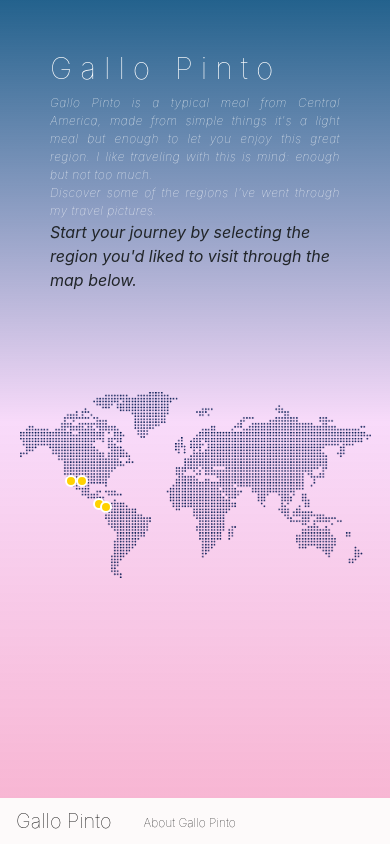
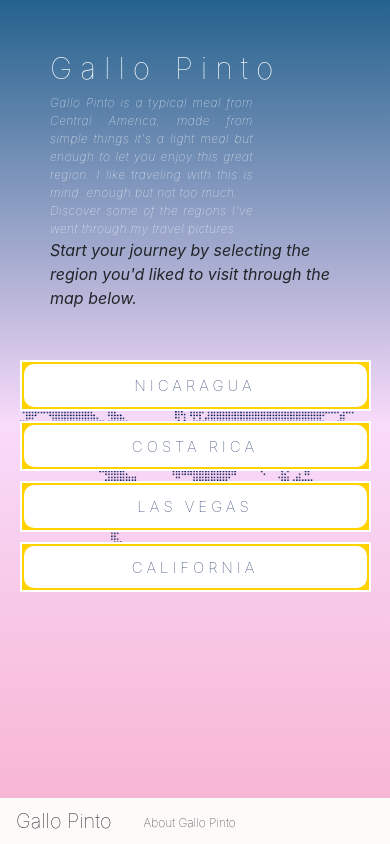
Before and after one commit to jeanphilippelingrand/gallo-pinto, a Vue app: page / in a window 390 px wide. Built offline with nearby package versions, Linux system fonts and the light colour scheme; what vue-touch, vue2-scrollspy would draw is missing.

Commit message:
add responsiveness on home page

```diff
--- a/src/pages/Home.vue
+++ b/src/pages/Home.vue
@@ -109,7 +109,7 @@ export default {
 <style scoped>
 
   .map-wrapper {
-    margin-top: 50px;
+    margin-bottom: 70px;
   }
 
   .map {
@@ -181,7 +181,7 @@ export default {
     height: auto;
   }
 
-  .map__hotspot:hover .popup {
+  .popup {
     display: inline-block;
   }
 
@@ -284,8 +284,32 @@ header {
     font-weight: 60;
     font-size: 15px;
   }
-  #conversion-text {
-    width: 100%;
+  .map__hotspot {
+    position: relative;
+    left: inherit !important;
+    right: inherit !important;
+    width: inherit;
+    border-radius: inherit;
+    height: auto;
+    text-align: center;
+    padding: 2px;
+    margin-bottom: 10px;
   }
-}
+
+  .popup {
+    height: auto;
+    position: relative;
+    bottom: inherit;
+    right: inherit;
+    left: inherit;
+    width: inherit;
+    opacity: 1 !important;
+    display: block;
+  }
+
+  .popup__inner {
+    display: block;
+  }
+
+  }
 </style>
```
